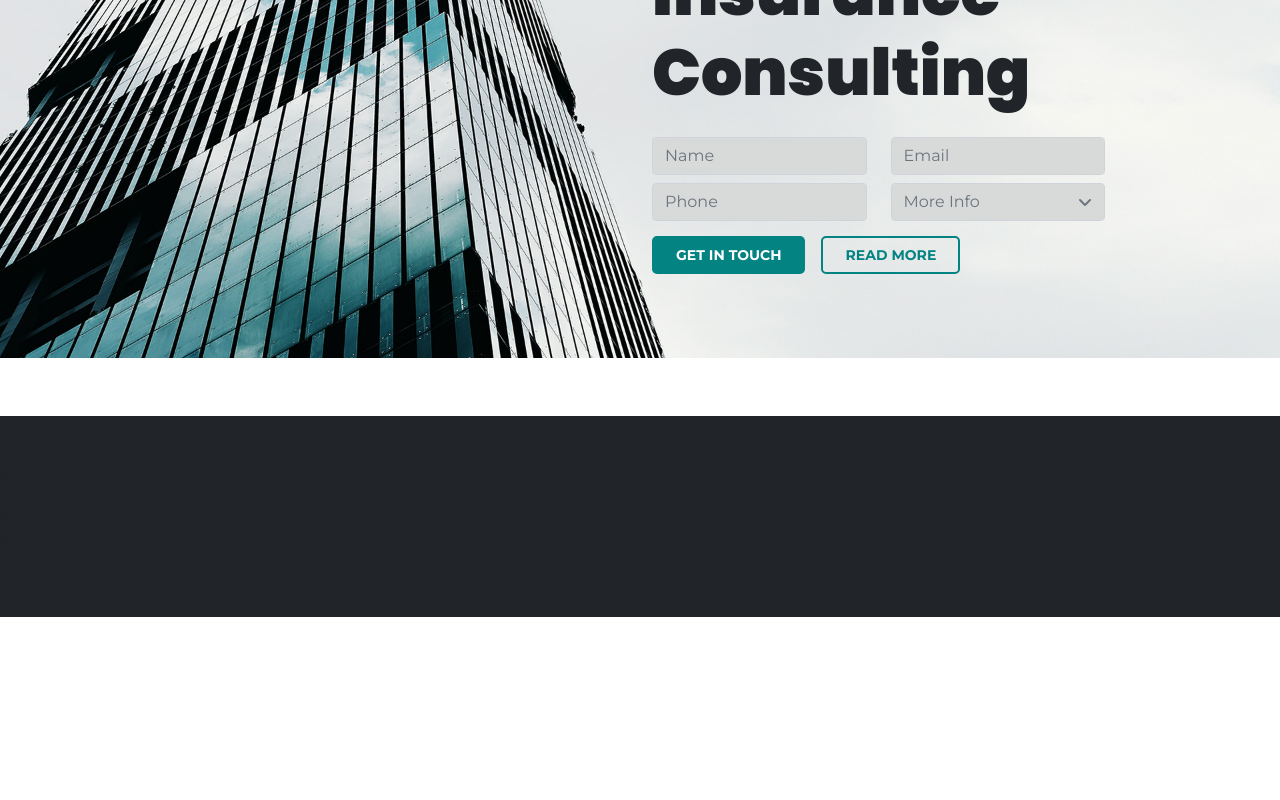
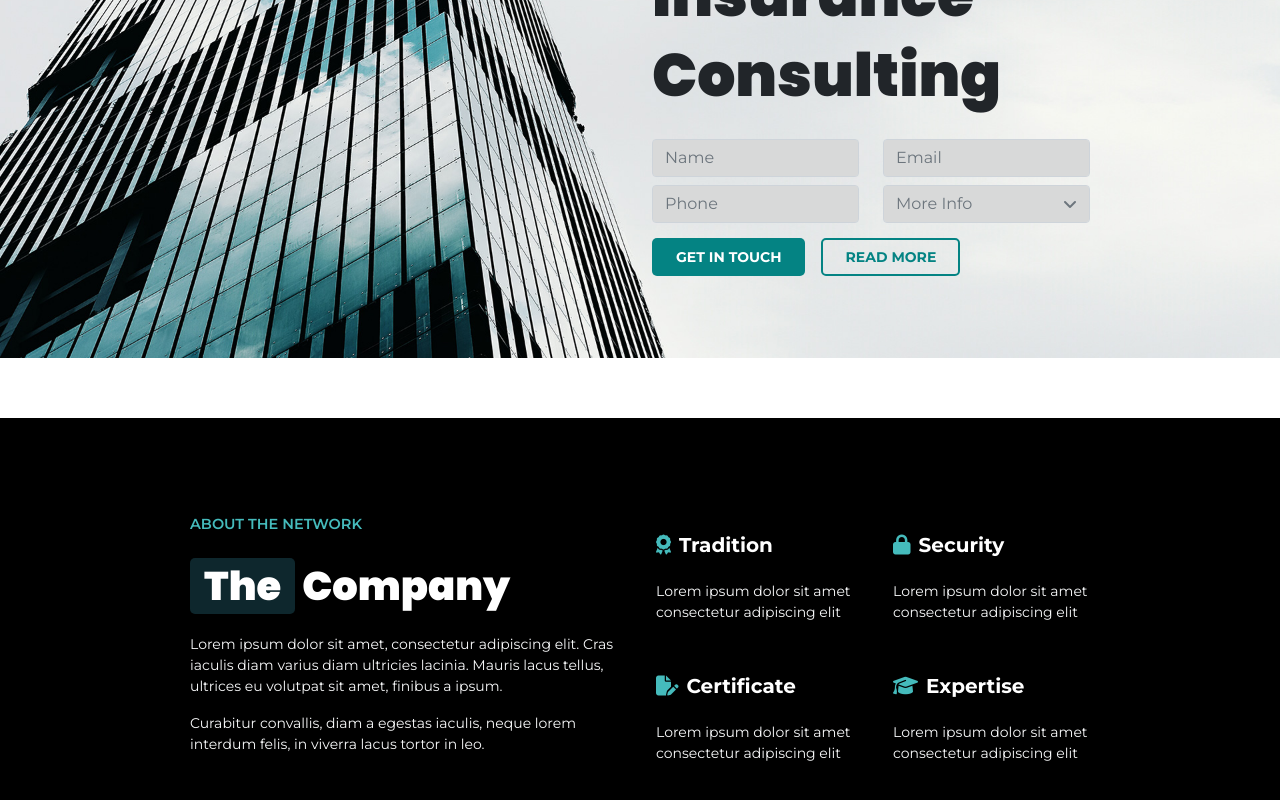
Before and after one commit to StefanoSax93/proj-html-vuejs, a Vue app: page / in a window 1280 px wide. Shown: the part 332-1132 px from the top of the page. Before the commit the page ends 949 px from the top, so only its background shows below. Built offline with nearby package versions, Linux system fonts and the light colour scheme.

Commit message:
aggiunta sezione the company

```diff
--- a/src/assets/scss/_main.scss
+++ b/src/assets/scss/_main.scss
@@ -1,5 +1,5 @@
 .my-container {
-    width: 930px;
+    width: 900px;
     margin: 0 auto;
 }
 .bg-header {
@@ -12,10 +12,21 @@
     font-size: 14.5px;
     font-weight: 600;
     color: $color-secondary;
+    text-transform: uppercase;
+    margin-bottom: 10px;
 }
 .title {
-    font-size: 65px;
-    font-weight: 900;
+    font-size: 40px;
+    font-weight: 960;
     font-family: Poppins, sans-serif;
     line-height: 80px;
 }
+.main-title {
+    font-size: 60px;
+}
+.title-bg {
+    background-color: #0E272D;
+    padding: 0 14px;
+    margin-right: 7px;
+    border-radius: 5px;
+}
--- a/src/assets/scss/_variables.scss
+++ b/src/assets/scss/_variables.scss
@@ -1,5 +1,5 @@
 $color-primary: #048383;
 $color-secondary: #45bbbc;
-$color-secondary-light: lighten($color-secondary,40);
+$color-secondary-light: lighten($color-secondary,33);
 $btn-nex-bg: linear-gradient(to right, $color-secondary-light 50%, transparent 50%);
 $color-header: #21333E;
--- a/src/components/InsuranceConsulting.vue
+++ b/src/components/InsuranceConsulting.vue
@@ -4,8 +4,8 @@
         <div class="my-container vertical-padding">
             <div class="row">
                 <div class="col offset-6">
-                    <div class="subtitle text-uppercase mb-2">fusions & acquisitions</div>
-                    <div class="text-capitalize title mb-4">insurance consulting</div>
+                    <div class="subtitle">fusions & acquisitions</div>
+                    <div class="text-capitalize title main-title mb-4">insurance consulting</div>
                     <div class="row row-cols-2">
                         <div v-for="placeholder in placeholders" :key="placeholder" class="col">
                             <input type="text" class="form-control bg-input mb-2" id="exampleFormControlInput1" :placeholder="placeholder">
--- /dev/null
+++ b/src/components/TheCompany.vue
@@ -0,0 +1,51 @@
+<template>
+    <div class="bg-black py-5">
+        <div class="my-container py-5">
+            <div class="row">
+                <div class="col">
+                    <div class="subtitle">about the network</div>
+                    <h1 class="text-white title"><span class="title-bg">The</span>Company</h1>
+                    <p class="text-light mb-3">
+                        Lorem ipsum dolor sit amet, consectetur adipiscing elit. Cras
+                        iaculis diam varius diam ultricies lacinia. Mauris lacus tellus,
+                        ultrices eu volutpat sit amet, finibus a ipsum.
+                    </p>
+                    <p class="text-light">
+                        Curabitur convallis, diam a egestas iaculis, neque lorem
+                        interdum felis, in viverra lacus tortor in leo.
+                    </p>
+                </div>
+                <div class="col px-0">
+                    <div class="row row-cols-2">
+                        <div class="col px-0" v-for="(item,i) in CompanyList()" :key="i">
+                            <div class="p-3">
+                                <div class="mb-3">
+                                    <i :class="`fa solid ${item.icon} subtitle fs-5`"></i>
+                                    <span class="text-white text-capitalize fw-bold fs-5 ms-2">{{item.title}}</span>
+                                </div>
+                                <p class="text-light">Lorem ipsum dolor sit amet consectetur adipiscing elit</p>
+                            </div>
+                        </div>
+                    </div>
+                </div>
+            </div>
+        </div>
+    </div>
+</template>
+
+<script>
+import {state} from '../store';
+
+export default {
+    name: 'TheCompany',
+    methods: {
+        CompanyList() {
+            return state.CompanyList;
+        }
+    }
+}
+</script>
+
+<style lang="scss" scoped>
+
+</style>
--- a/src/components/TheMain.vue
+++ b/src/components/TheMain.vue
@@ -1,23 +1,18 @@
 <template>
     <div>
         <InsuranceConsulting/>
-        <div class="bg-dark py-5">
-            <div>x</div>
-            <div>x</div>
-            <div>x</div>
-            <div>x</div>
-            <div>x</div>
-        </div>
+        <TheCompany/>
     </div>
 </template>
 
 <script>
 import InsuranceConsulting from './InsuranceConsulting.vue';
+import TheCompany from './TheCompany.vue';
 
 
     export default {
         name: 'TheMain',
-        components: { InsuranceConsulting }
+        components: { InsuranceConsulting,TheCompany }
     }
 
 </script>
--- a/src/store.js
+++ b/src/store.js
@@ -1,5 +1,11 @@
 import Vue from 'vue'
 
 export const state = Vue.observable({
-    NavLinks: ['home', 'about', 'services', 'process', 'team', 'blog']
+    NavLinks: ['home', 'about', 'services', 'process', 'team', 'blog'],
+    CompanyList: [
+        {icon: 'fa-award', title: 'tradition'},
+        {icon: 'fa-lock', title: 'security'},
+        {icon: 'fa-file-pen', title: 'certificate'},
+        {icon: 'fa-graduation-cap', title: 'expertise'},
+    ]
 })
```
